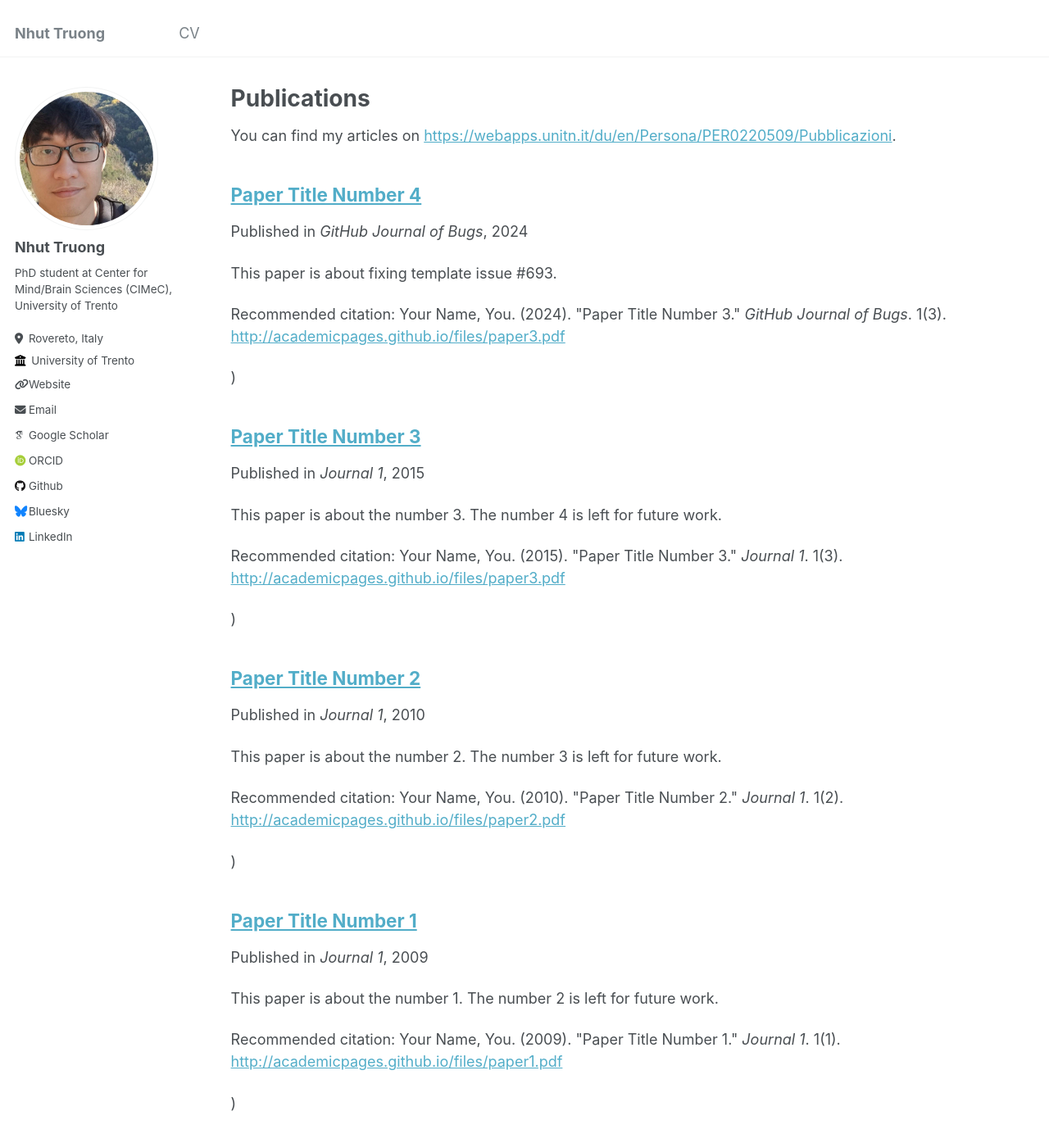
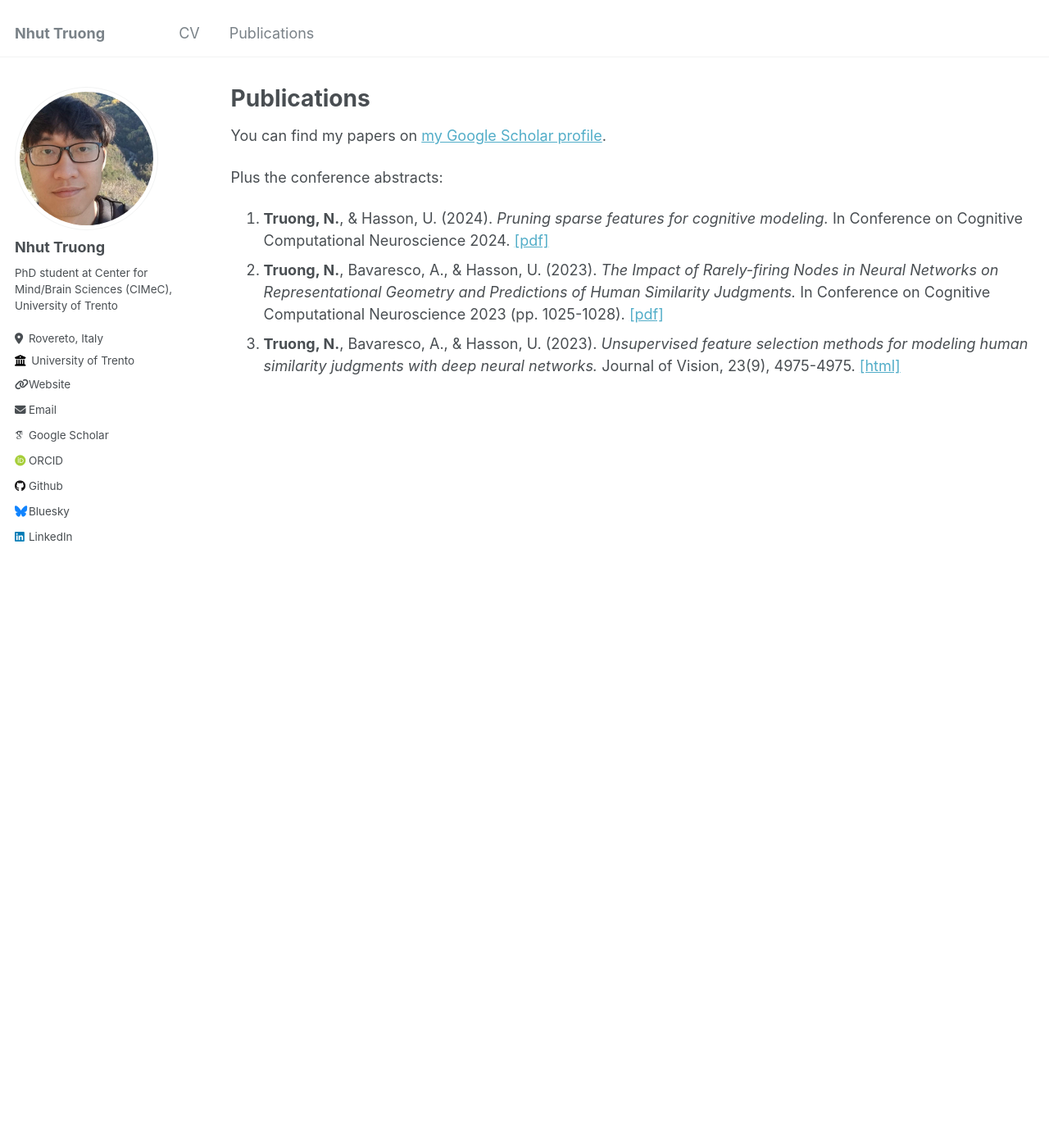
Before and after one commit to tlmnhut/tlmnhut.github.io, a Jekyll site: the page built from _pages/publications.md, in a window 1280 px wide and 1400 px high. Shown: the top 1395 px of the window at 82% size. Built offline with Jekyll 4.4.1, drawn with Linux system fonts in a browser that asks for light colours; some web fonts are replaced.

Commit message:
move abstracts

```diff
--- a/_data/navigation.yml
+++ b/_data/navigation.yml
@@ -1,8 +1,5 @@
 # main links links
 main:
-#  - title: "Publications"
-#    url: /publications/
-
 #  - title: "Talks"
 #    url: /talks/
 
@@ -20,3 +17,6 @@ main:
 
 #  - title: "Guide"
 #    url: /markdown/
+
+  - title: "Publications"
+    url: /publications/
--- a/_pages/publications.md
+++ b/_pages/publications.md
@@ -5,19 +5,30 @@ permalink: /publications/
 author_profile: true
 ---
 
-You can find my articles on [https://webapps.unitn.it/du/en/Persona/PER0220509/Pubblicazioni](my university profile).
+You can find my papers on [my Google Scholar profile](https://scholar.google.com/citations?user=vs1cgLcAAAAJ&hl=en).
 
-[//]: # ({% if site.author.googlescholar %})
+Plus the conference abstracts:
+1. **Truong, N.**, & Hasson, U. (2024). *Pruning sparse features for cognitive modeling.*
+In Conference on Cognitive Computational Neuroscience 2024. [[pdf]](https://2024.ccneuro.org/pdf/82_Paper_authored_CCN_2024.pdf)
+2. **Truong, N.**, Bavaresco, A., & Hasson, U. (2023). *The Impact of Rarely-firing Nodes in Neural Networks on Representational Geometry and Predictions of Human Similarity Judgments.*
+In Conference on Cognitive Computational Neuroscience 2023 (pp. 1025-1028). [[pdf]](https://iris.unitn.it/bitstream/11572/389329/1/0001025.pdf)
+3. **Truong, N.**, Bavaresco, A., & Hasson, U. (2023). *Unsupervised feature selection methods for modeling human similarity judgments with deep neural networks.*
+Journal of Vision, 23(9), 4975-4975. [[html]](https://jov.arvojournals.org/article.aspx?articleid=2791536)
 
-[//]: # (  <div class="wordwrap">You can also find my articles on <a href="{{https://webapps.unitn.it/du/en/Persona/PER0220509/Pubblicazioni}}">my university profile</a>.</div>)
 
-[//]: # ({% endif %})
 
-[//]: # ({% include base_path %})
+{% comment %}
+{% if site.author.googlescholar %}
 
-[//]: # ()
-[//]: # ({% for post in site.publications reversed %})
+  <div class="wordwrap">You can also find my articles on <a href="{{https://webapps.unitn.it/du/en/Persona/PER0220509/Pubblicazioni}}">my university profile</a>.</div>
 
-[//]: # (  {% include archive-single.html %})
+{% endif %}
 
-[//]: # ({% endfor %})
+{% include base_path %}
+
+{% for post in site.publications reversed %}
+
+  {% include archive-single.html %}
+
+{% endfor %}
+{% endcomment %}
```
Also changed, not shown: _pages/about.md (+0 -12 lines).
